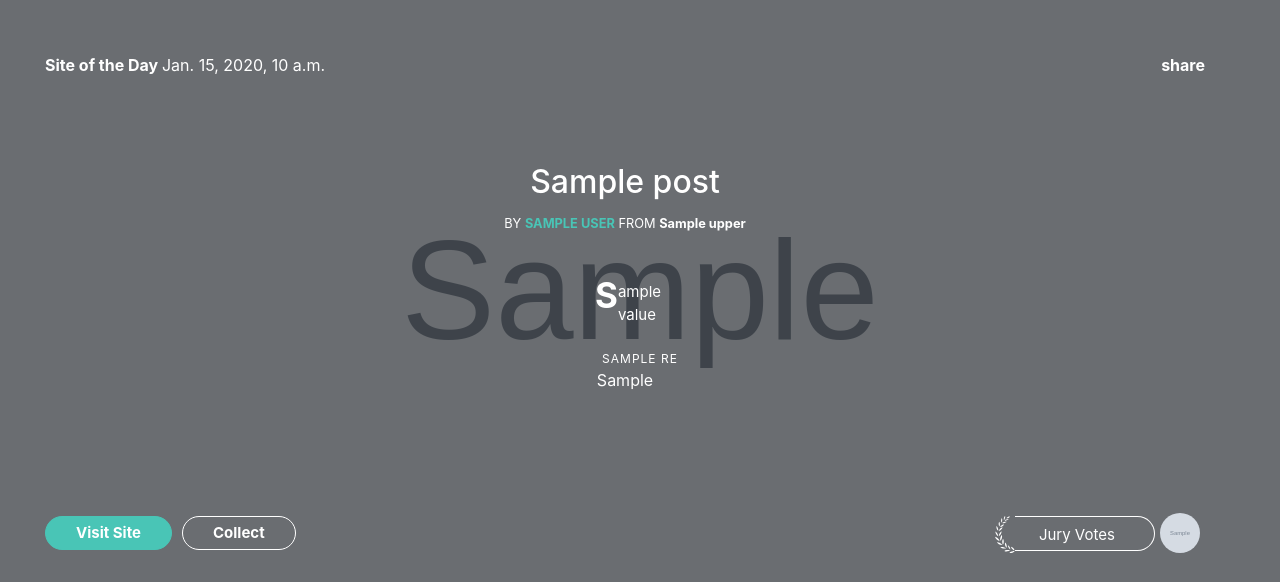
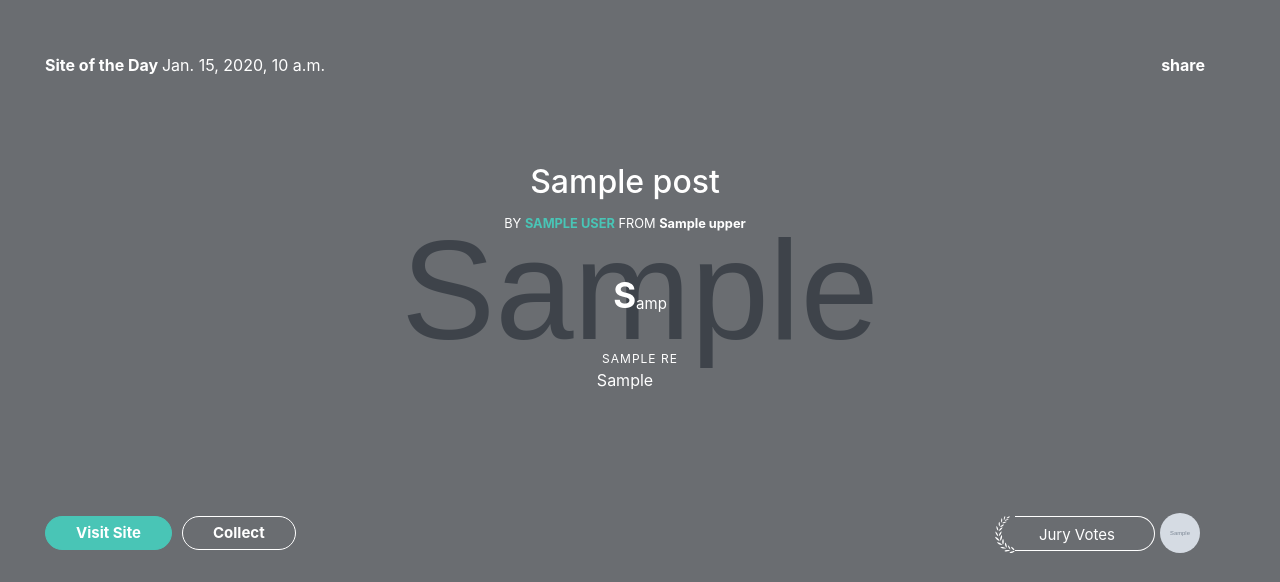
Before and after one commit to SteveMitto/awwwards, a Django app: template awwwards/templates/index.html in a window 1280 px wide. Shown: the part 71-653 px from the top of the page. Run offline with Django 3.2, Linux system fonts and the light colour scheme; the template is opened without the code that fills it: most values are stand-ins (such as "Sample title", 1, 10 or a date in 2020); grey boxes marked "Sample" are stand-in pictures; some libraries are stand-ins or nearby versions.

Commit message:
Fixing a bug in the html model ratings display

```diff
--- a/awwwards/templates/index.html
+++ b/awwwards/templates/index.html
@@ -48,7 +48,7 @@
         <div class="values" style="border:solid 3px rgb({{res.color}});border-left:solid 3px rgb({{res.color}},.5);background:transparent">
 
           <span class="int">{{ res.value|slice:"1" }}</span>
-          <span class="dec">{{ res.value|slice:"1:"}}</span>
+          <span class="dec">{{ res.value|slice:"1:4"}}</span>
       </div>
       <small>{{ res.name }}</small>
     </div>
```
